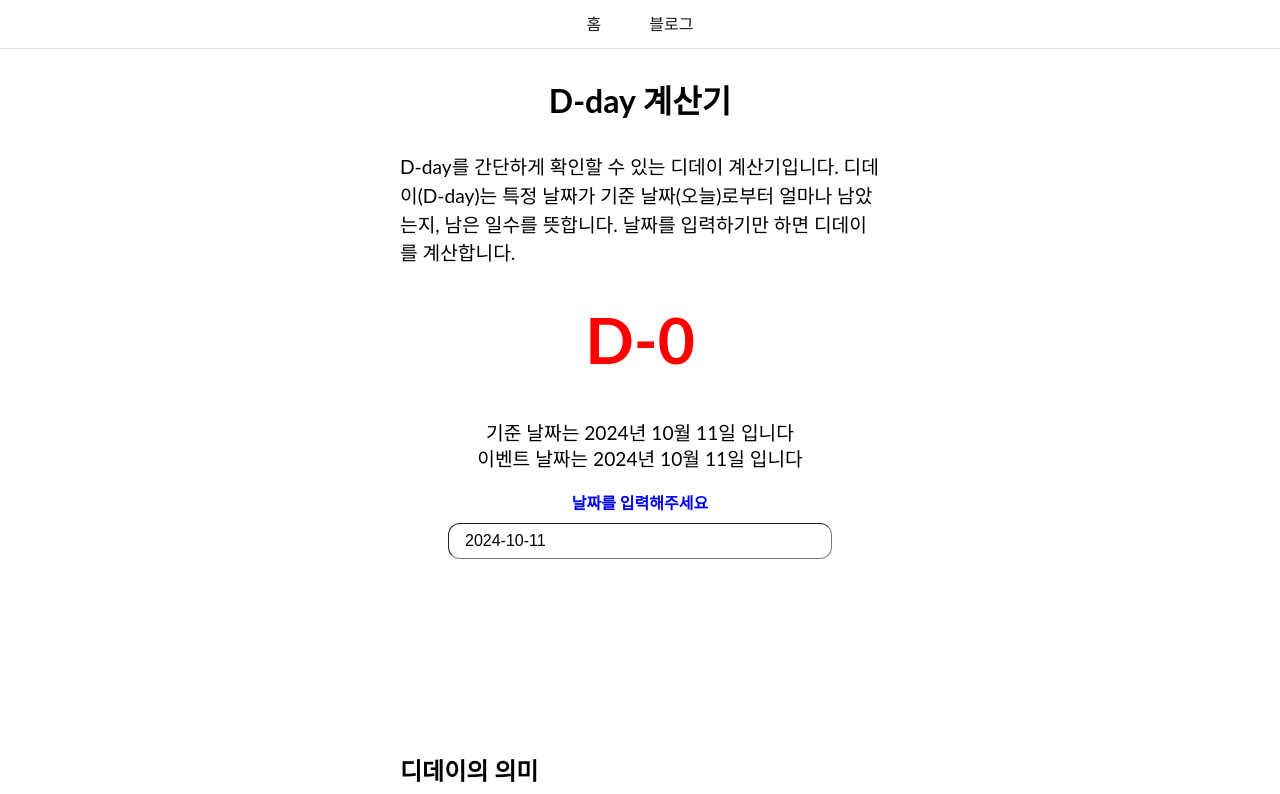
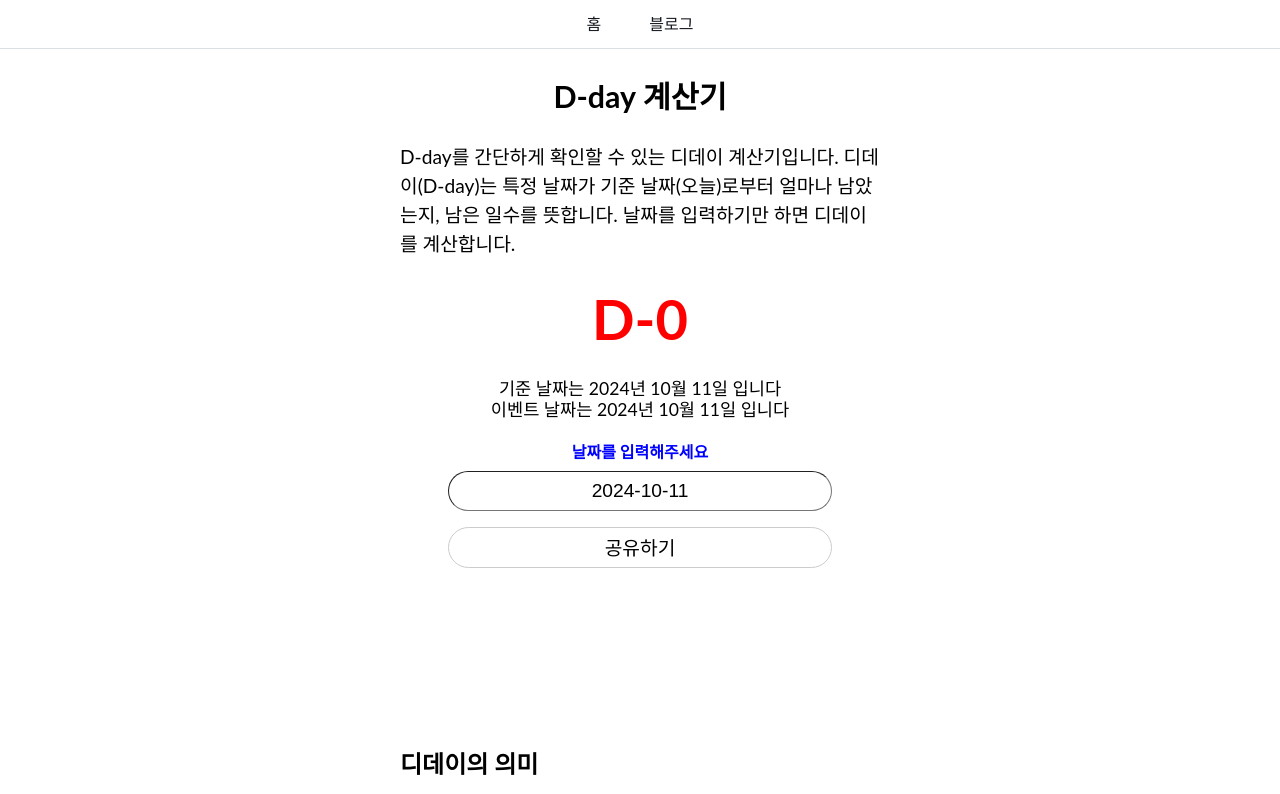
Before and after one commit to zziri/app, a Next.js app: page /calculator/d-day in a window 1280 px wide. Shown: the top 794 px of the page. Built offline with nearby package versions, Linux system fonts and the light colour scheme.

Commit message:
[dev/dday-share] 공유하기 버튼 생성

```diff
--- /dev/null
+++ b/src/components/common/BasicButton.tsx
@@ -0,0 +1,50 @@
+import styled from "styled-components";
+
+const Wrapper = styled.div`
+  display: flex;
+  justify-content: center;
+  padding: 0 3rem;
+`;
+
+const StyledButton = styled.div`
+  display: inline-flex;
+  color: black;
+  padding: 0.6rem 1rem;
+  text-align: center;
+  border-radius: 1.5rem;
+  border: 0.1rem solid #ccc;
+  cursor: pointer;
+  align-items: center;
+  justify-content: center;
+  font-size: 1.2rem;
+  flex: 1;
+
+  &:active {
+    border-color: #888; // even darker border on active/click
+  }
+`;
+
+interface Props {
+  text: string;
+  handleClick?: () => void;
+}
+
+const BasicButton = ({ text, handleClick }: Props) => {
+  const clickHandler = () => {
+    if (!handleClick) {
+      console.log('clickHandler');
+      return;
+    }
+    handleClick();
+  }
+
+  return (
+    <>
+      <Wrapper>
+        <StyledButton onClick={clickHandler}>{text}</StyledButton>
+      </Wrapper>
+    </>
+  );
+}
+
+export default BasicButton;
--- a/src/components/common/Title.tsx
+++ b/src/components/common/Title.tsx
@@ -5,12 +5,12 @@ interface TitleProps {
 }
 
 const Wrapper = styled.div`
-  padding: 1.25rem 0;
+  padding: 1rem 0;
 `;
 
 const Header = styled.h1`
   text-align: center;
-  font-size: 2rem;
+  font-size: 1.9rem;
   margin: 0;
   font-weight: bold;
 `;
--- a/src/components/d-day/DdayFunction.tsx
+++ b/src/components/d-day/DdayFunction.tsx
@@ -1,6 +1,6 @@
 import DiffDayOutput from "@/components/d-day/DiffDayOutput";
-import SelectDate from "@/components/d-day/SelectDate";
 import DateInput from "@/pages/calculator/d-day/_components/DateInput";
+import BasicButton from "../common/BasicButton";
 
 interface Props {
   readOnly?: boolean;
@@ -12,6 +12,7 @@ export default function DdayFunction({ readOnly }: Props) {
       <div>
         <DiffDayOutput />
         {!readOnly && <DateInput />}
+        <BasicButton text="공유하기" />
       </div>
     </>
   );
--- a/src/components/d-day/DiffDayOutput.tsx
+++ b/src/components/d-day/DiffDayOutput.tsx
@@ -17,16 +17,16 @@ const Wrapper = styled.div`
 `;
 
 const Result = styled.div<{ color: string }>`
-  font-size: 4rem;
+  font-size: 3.5rem;
   font-weight: bold;
   color: ${props => props.color};
-  padding-top: 1rem;
-  padding-bottom: 3rem;
+  padding-top: 0.5rem;
+  padding-bottom: 2rem;
 `;
 
 const TextWrapper = styled.div`
-  font-size: 1.2rem;
-  padding: 0.2rem;
+  font-size: 1.1rem;
+  padding: 0.1rem;
 `;
 
 export default function DiffDayOutput() {
--- a/src/pages/calculator/d-day/_components/DateInput.tsx
+++ b/src/pages/calculator/d-day/_components/DateInput.tsx
@@ -21,12 +21,13 @@ const Text = styled.p`
 `;
 
 const Input = styled.input`
-  font-size: 1rem;
-  border-radius: 0.75rem;
+  font-size: 1.2rem;
+  border-radius: 1.5rem;
   border-width: 0.1rem;
-  padding-left: 1rem;
+  /* padding-left: 1rem; */
   padding-top: 0.5rem;
   padding-bottom: 0.5rem;
+  text-align: center;
 `;
 
 const DateInput = () => {
```
